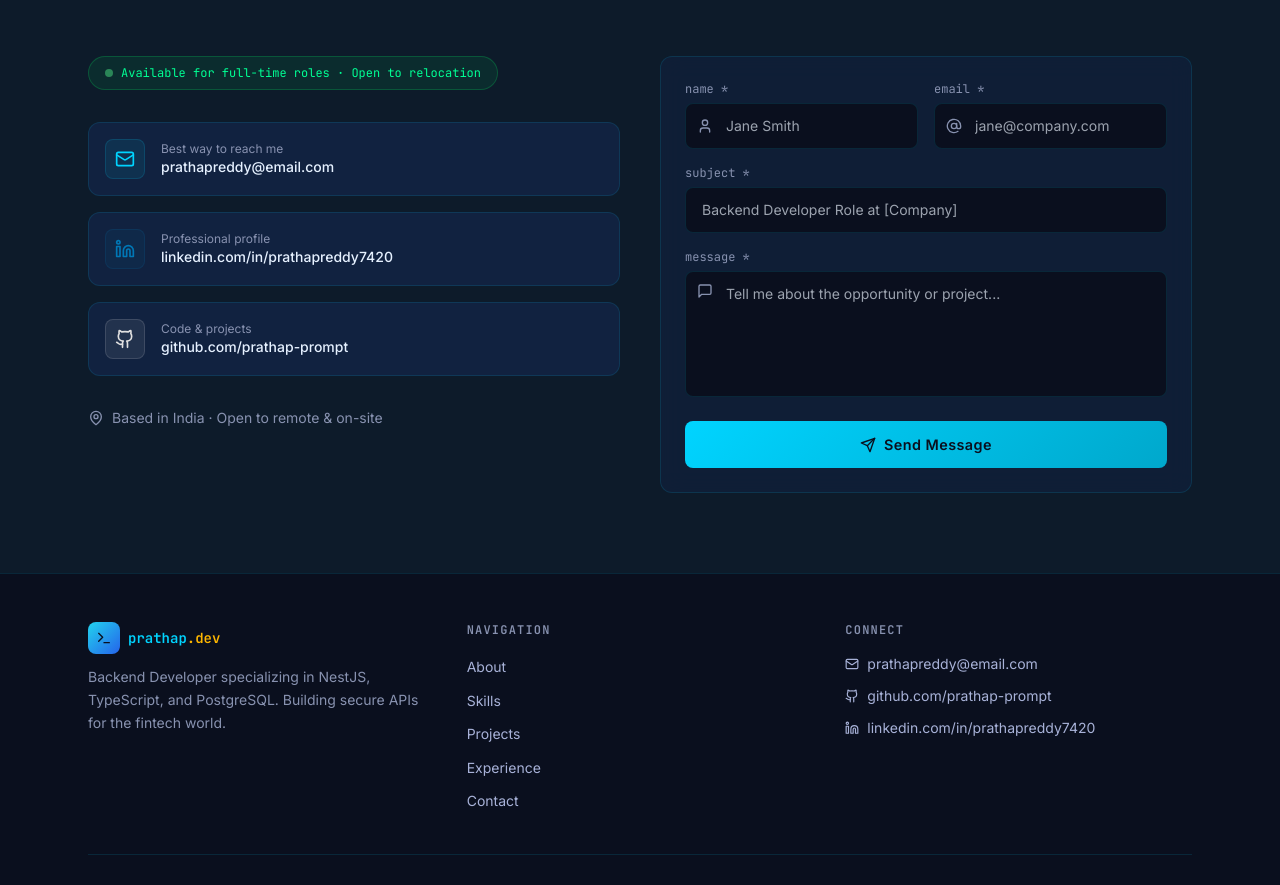
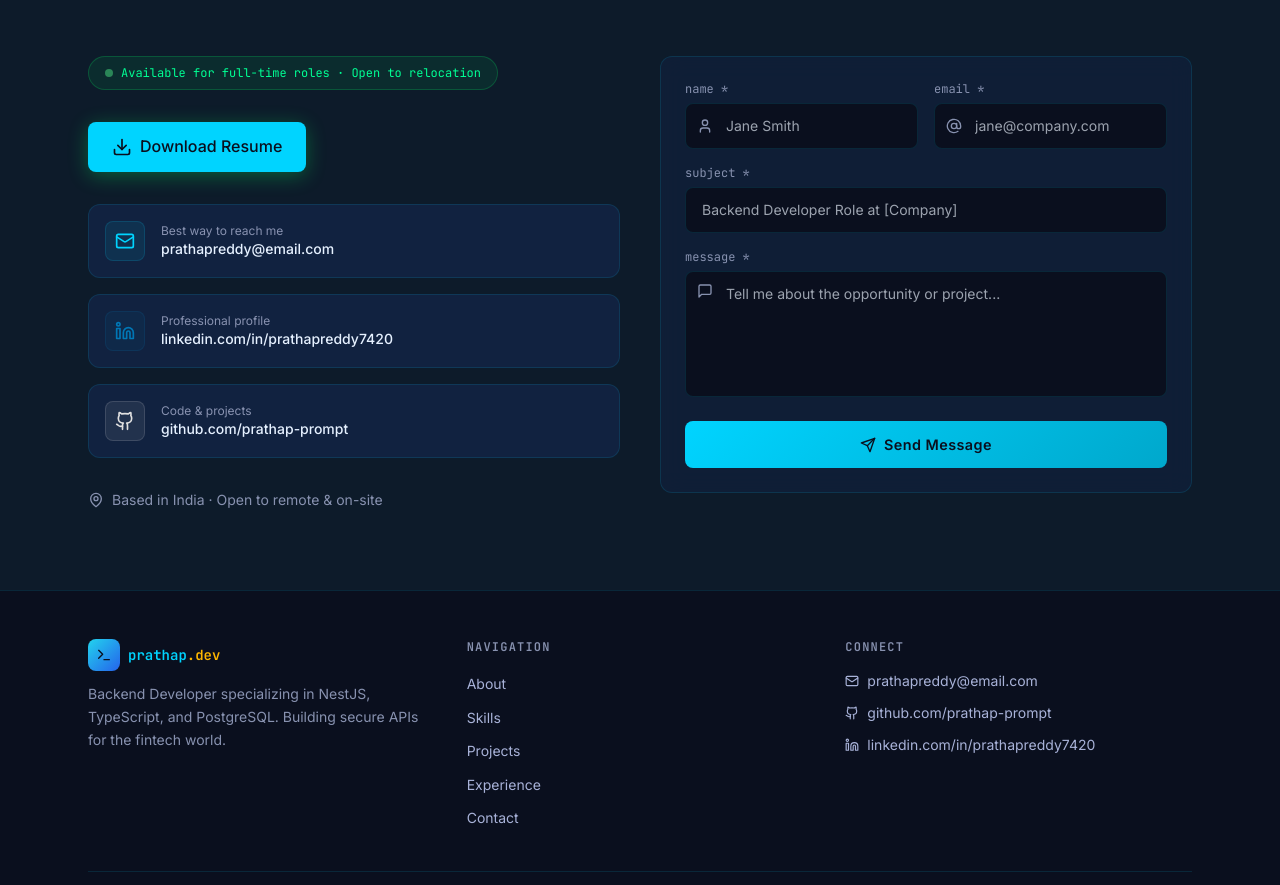
Before and after one commit to prathap-prompt/protfolio, a Next.js app: page / in a window 1280 px wide. Shown: the part 6464-7349 px from the top of the page. Built offline with nearby package versions, Linux system fonts and the light colour scheme.

Commit message:
Add download resume button

```diff
--- a/src/components/sections/Contact.tsx
+++ b/src/components/sections/Contact.tsx
@@ -11,6 +11,7 @@ import {
   MessageSquare,
   User,
   AtSign,
+  Download,
 } from "lucide-react";
 
 const SOCIAL_LINKS = [
@@ -119,6 +120,29 @@ export default function Contact() {
               >
                 Available for full-time roles · Open to relocation
               </span>
+            </div>
+
+            {/* Download Resume */}
+            <div className="mb-8">
+              <a
+                href="/Bajari_Prathap_Reddy_Resume.pdf"
+                download
+                className="inline-flex items-center gap-2 px-6 py-3 rounded-lg font-medium transition-all duration-200 hover:-translate-y-0.5 group"
+                style={{
+                  background: "var(--accent)",
+                  color: "var(--bg-primary)",
+                  boxShadow: "0 4px 20px rgba(0,255,100,0.3)",
+                }}
+                onMouseEnter={(e) => {
+                  (e.currentTarget as HTMLElement).style.boxShadow = "0 8px 30px rgba(0,255,100,0.5)";
+                }}
+                onMouseLeave={(e) => {
+                  (e.currentTarget as HTMLElement).style.boxShadow = "0 4px 20px rgba(0,255,100,0.3)";
+                }}
+              >
+                <Download className="w-5 h-5" />
+                Download Resume
+              </a>
             </div>
 
             <div className="space-y-4 mb-8">
```
Also changed, not shown: 1 other file (tests, documents, lock files or other folders).
